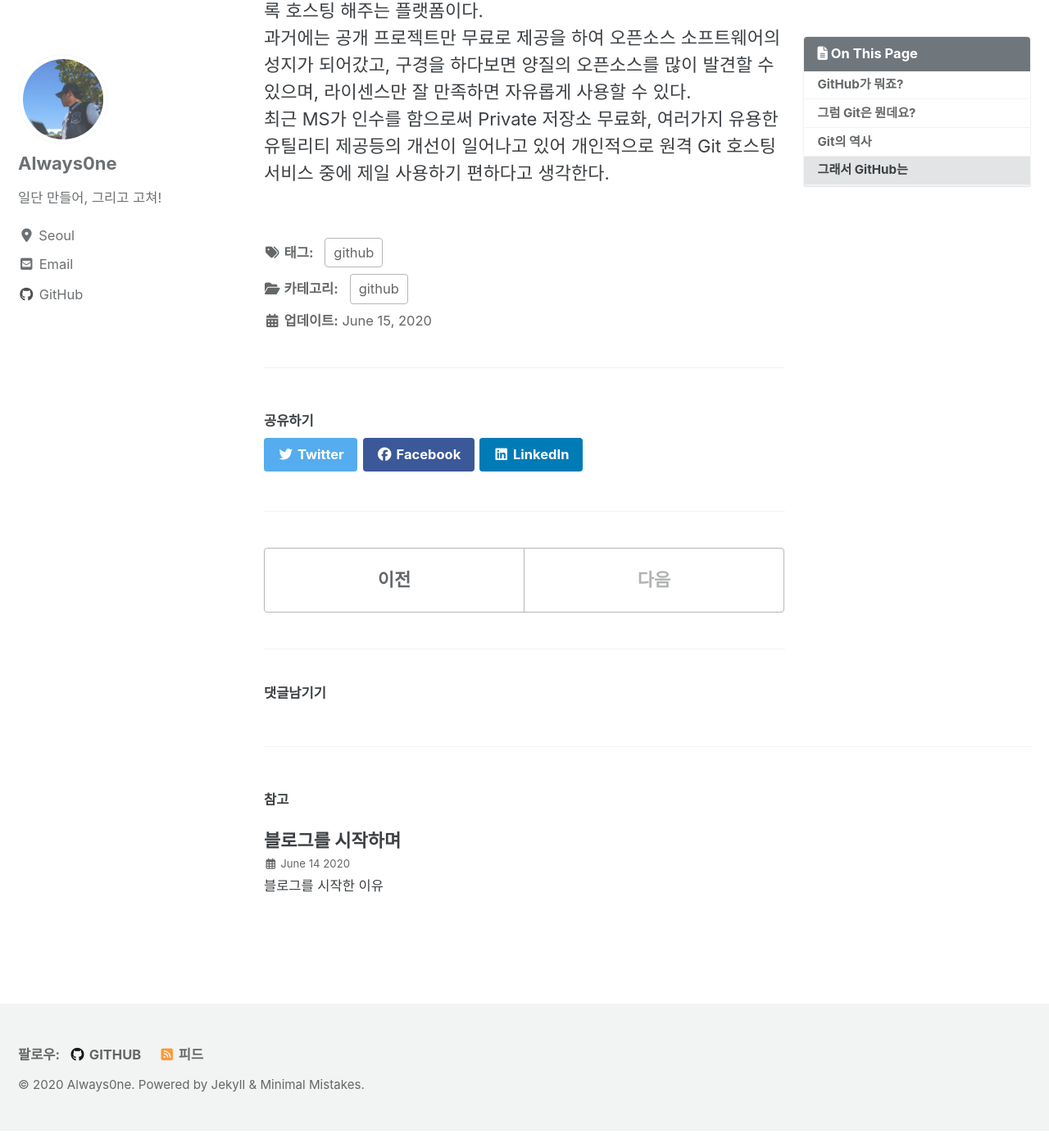
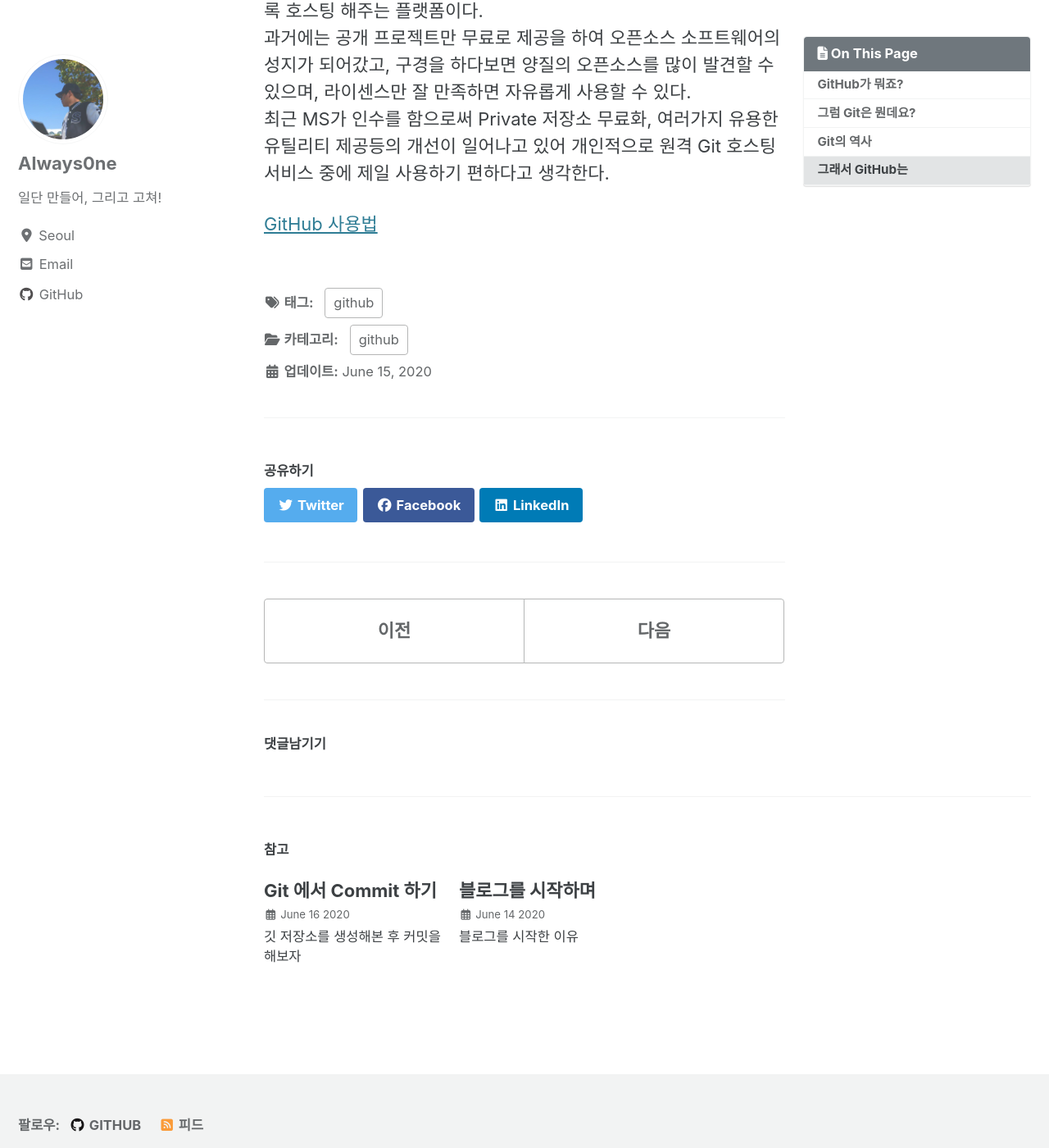
Before and after one commit to always0ne/always0ne.github.io, a Jekyll site: the page built from _posts/github/2020-06-14-WhatIsGitHub.md, in a window 1280 px wide and 1400 px high, scrolled down 2658 px. Shown: the whole window at 82% size. Built offline with Jekyll 4.4.1, drawn with Linux system fonts in a browser that asks for light colours; cached includes are drawn as plain includes; nearby versions of some CDN libraries; comment, search, counter and statistics services are not loaded; before the commit the page ends 4037 px from its top, so only the background shows below that; some of the changed lines change nothing that is shown.

Commit message:
git에서 커밋을 해보자

````diff
--- a/_posts/github/2020-06-14-WhatIsGitHub.md
+++ b/_posts/github/2020-06-14-WhatIsGitHub.md
@@ -45,3 +45,5 @@
  구경을 하다보면 양질의 오픈소스를 많이 발견할 수 있으며, 라이센스만 잘 만족하면 자유롭게 사용할 수 있다.
 최근 MS가 인수를 함으로써 Private 저장소 무료화, 여러가지 유용한 유틸리티 제공등의 개선이 일어나고 있어
 개인적으로 원격 Git 호스팅 서비스 중에 제일 사용하기 편하다고 생각한다.
+
+[GitHub 사용법](/categories/github/)
--- /dev/null
+++ b/_posts/github/2020-06-16-HowToCommit.md
@@ -0,0 +1,101 @@
+---
+title: "Git 에서 Commit 하기"
+excerpt: "깃 저장소를 생성해본 후 커밋을 해보자"
+toc: true
+toc_sticky: true
+categories:
+    - github
+tags:
+    - github
+last_modified_at: 2020-06-16T12:02:00-09:00
+---
+앞의 게시글에서 Git과 GitHub에 대해서 소개를 했으니
+이번 게시글에서는 Git의 자주 쓰이는 기능의 사용법을 설명하고자 한다.
+우선은 Git을 사용하는데 필수적인 개념에 대해 알아보고, 커밋을 해보자.
+
+## 레포지터리(Repository)
+Git에서 Repository는 Git이 관리되고 있는 영역이라고 생각하면 된다.
+Git에서는 두가지의 저장소를 제공한다.
+- 원격저장소(Remote Repository)
+원격 저장소(GitHub, GitLab, Bitbucket 등) 서버에서 관리되고 있는 깃 저장소이다.
+- 로컬 저장소 (Local Repository)
+실제 작업하고 있는 PC의 깃 저장소이다.
+보통 로컬 저장소에서 작업을 하며, 원격저장소로 푸쉬한다.
+보통은 원격저장소가 협업용으로 많이 사용되기 때문에
+로컬 저장소에서 충분히 검토를 하고 정리해서 올려야 한다.
+
+## 커밋(Commit)
+작업 단위의 버전이라고 생각하면 된다. 수정내역, 수정시간, 커밋 메시지를 기록한다.
+버그 수정, 기능 추가 등의 의미가 있는 변경이 일어났을때마다 커밋을 하고,
+커밋 메시지에 수행한 작업에 대해 설명을 해놓으면 미래의 나 혹은 같이 작업하는 다른사람들이
+코드를 분석하는데 훨씬 수월하며, 버그가 발생했을때도 빠르게 추적이 가능하다.
+
+## Git을 사용해서 저장소를 관리해보자
+### 1.Git저장소 만들기
+```
+mkdir gitTutorial
+cd gitTutorial
+git init
+dir /a
+2020-06-16  오후 10:24    <DIR>          .
+2020-06-16  오후 10:24    <DIR>          ..
+2020-06-16  오후 10:24    <DIR>          .git
+```
+작업 디렉토리를 생성하여 이동 후 `git init`을 사용해서 git 저장소를 만든다.
+.git 디렉토리가 생겼으면 정상적으로생성된것이다.
+이 디렉토리가 삭제되면 Git 저장소 정보가 전부 날아가니 조심해야한다.
+
+### 2.Git 변경내용 커밋하기
+
+```
+git add MyFirstCommit.txt
+
+git commit -m "내 첫번째 커밋"
+[master (root-commit) fdbc838] 내 첫번째 커밋
+ 1 file changed, 1 insertion(+)
+ create mode 100644 MyFirstCommit.txt
+
+git log
+commit fdbc838ffb473b192209d5a55f45dcf9d522d93f
+Author: always0ne <si8363@soongsil.ac.kr>
+Date:   Tue Jun 16 22:38:11 2020 +0900
+
+    내 첫번째 커밋
+```
+Git 저장소에서 작업을 하고 `git add FileName`을 하여 파일을 스테이지에 올린다.
+ 만약 모든 파일을 스테이지에 올리고 싶으면 `git add .`을 하면 된다.
+ 여기서 스테이지는 커밋을 할 변경점 리스트라고 생각하면 된다.
+파일을 스테이지에 올렸으면 `git commit -m "커밋메시지"` 을 하여 커밋을 하면 된다.
+커밋 로그를 확인하고 싶을 땐 `git log`을 해서 확인 할 수 있다.
+
+### 커밋하기 전에 사용하면 좋은 기능
+- 작업중 현재 내가 수정한 부분을 확인하고 싶을때는 `git diff`를 하면 된다.
+```
+git diff
+diff --git a/MyFirstCommit.txt b/MyFirstCommit.txt
+index a701303..cbdc9aa 100644
+--- a/MyFirstCommit.txt
++++ b/MyFirstCommit.txt
+@@ -1 +1 @@
+-Hello Git ~~
+\ No newline at end of file
++Hello Git ~~!!
+\ No newline at end of file
+```
+
+- `git add`명령을 할 때 -p 옵션을 주면
+아래와 같이 변경된 점을 검토한 후 스테이지에 올릴 수 있다.
+```
+git add MyFirstCommit.txt -p
+diff --git a/MyFirstCommit.txt b/MyFirstCommit.txt
+index a701303..cbdc9aa 100644
+--- a/MyFirstCommit.txt
++++ b/MyFirstCommit.txt
+@@ -1 +1 @@
+-Hello Git ~~
+\ No newline at end of file
++Hello Git ~~!!
+\ No newline at end of file
+```
+
+[GitHub 사용법](/categories/github/)
````
